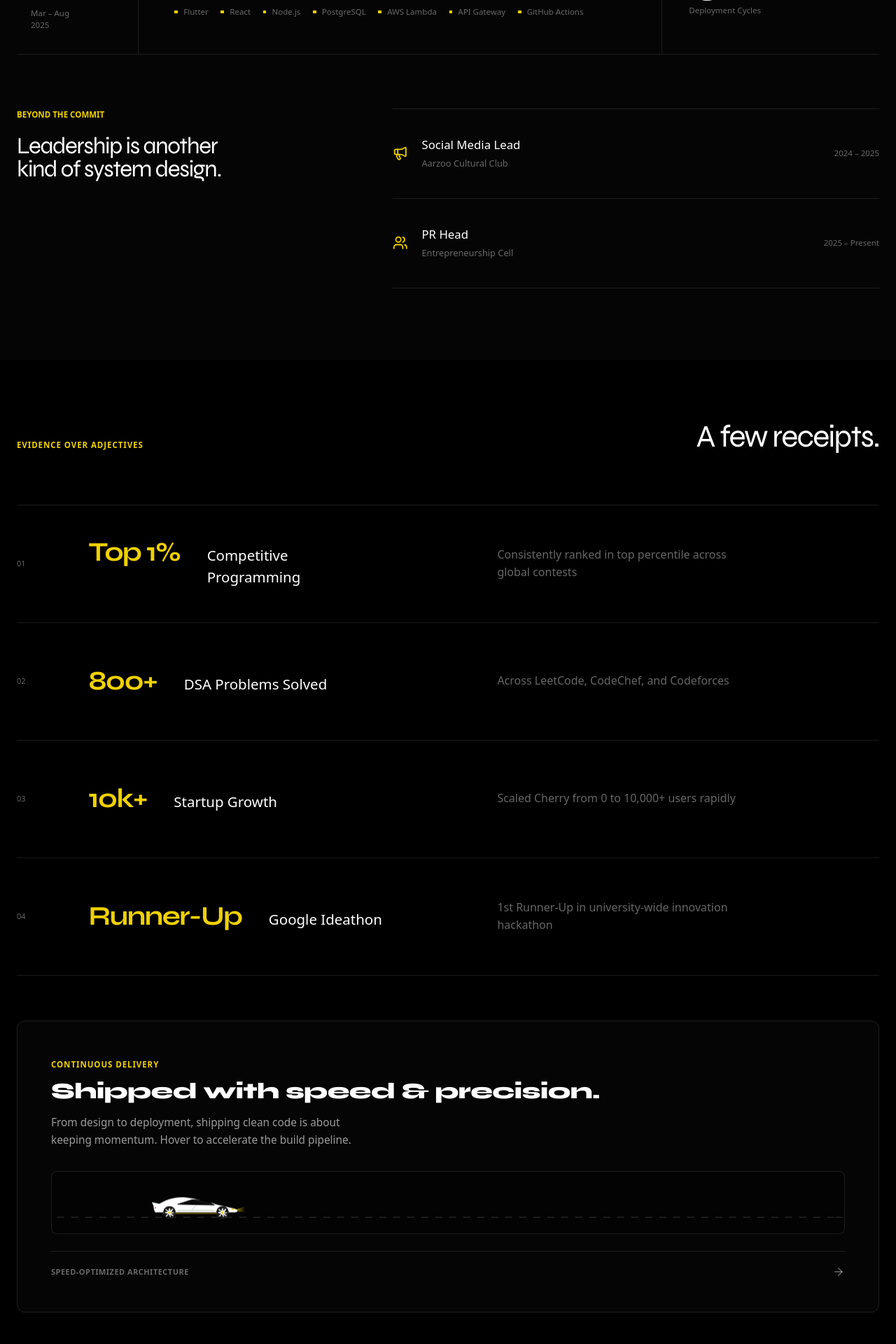
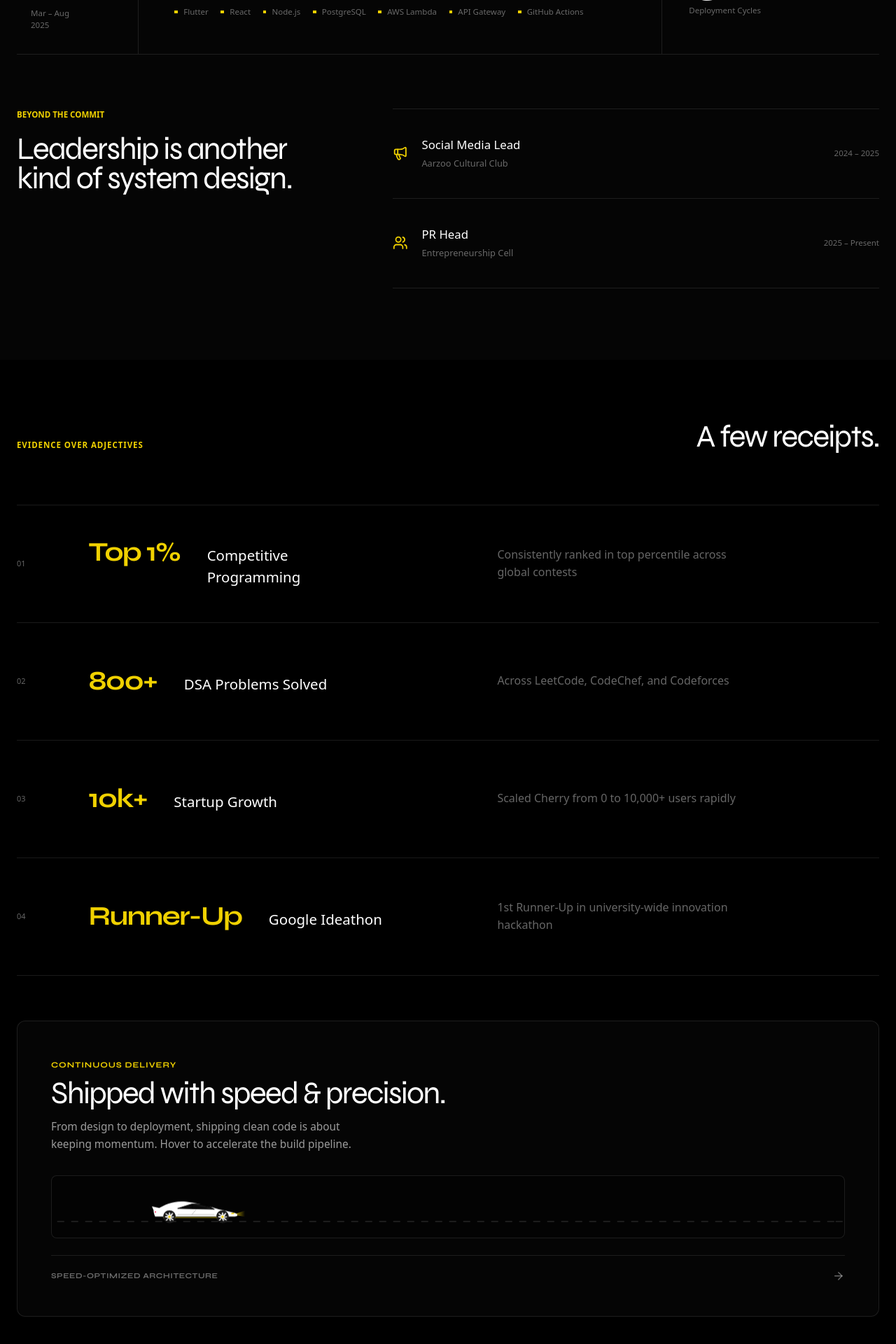
Before and after one commit to aakarsh12x/PortfolioV2, a Next.js app: page / in a window 1280 px wide. Shown: the part 2547-4467 px from the top of the page at 70% size. Built offline with nearby package versions, Linux system fonts and the light colour scheme.

Commit message:
style: update car card and leadership heading font typography to match section headings

```diff
--- a/src/app/globals.css
+++ b/src/app/globals.css
@@ -1368,8 +1368,8 @@ html.light .hero-portrait__tone {
   max-width: 16ch;
   margin: 0;
   font-family: var(--font-syne), sans-serif;
-  font-size: clamp(1.5rem, 2.6vw, 2.75rem);
-  line-height: 1;
+  font-size: clamp(2rem, 3.5vw, 3.5rem);
+  line-height: 0.95;
   letter-spacing: -0.04em;
   text-wrap: balance;
 }
@@ -1714,6 +1714,7 @@ textarea:focus-visible,
 .car-card__label {
   display: inline-block;
   color: var(--accent);
+  font-family: var(--font-syne), sans-serif;
   font-size: 0.72rem;
   font-weight: 700;
   text-transform: uppercase;
@@ -1722,11 +1723,10 @@ textarea:focus-visible,
 }
 .car-card h3 {
   font-family: var(--font-syne), sans-serif;
-  font-size: clamp(1.5rem, 2.5vw, 2.2rem);
-  font-weight: 800;
-  line-height: 1.1;
+  font-size: clamp(2rem, 3.5vw, 3.5rem);
+  line-height: 0.9;
   margin: 0 0 1rem;
-  letter-spacing: -0.02em;
+  letter-spacing: -0.04em;
 }
 .car-card p {
   max-width: 52ch;
@@ -1850,6 +1850,7 @@ textarea:focus-visible,
   padding-top: 1.25rem;
 }
 .car-card__footer span {
+  font-family: var(--font-syne), sans-serif;
   font-size: 0.68rem;
   font-weight: 700;
   text-transform: uppercase;
```
